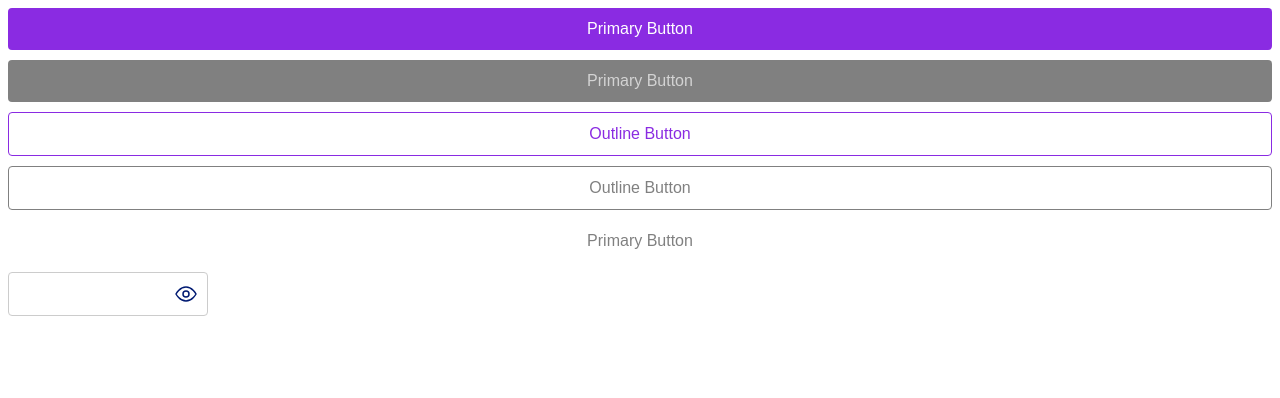
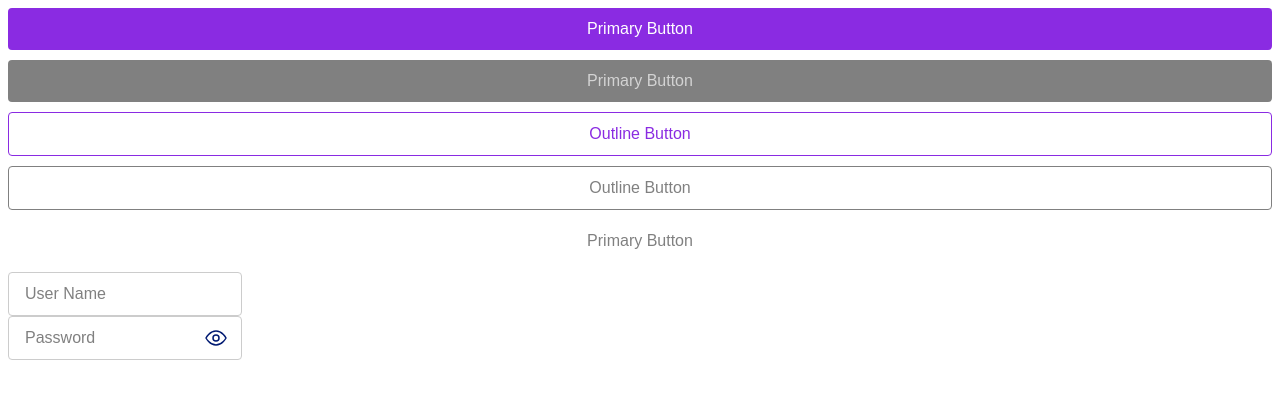
Before and after one commit to niltonc/ds-core, a Next.js app: page / in a window 1280 px wide. Shown: the top 398 px of the page. Built offline with nearby package versions, Linux system fonts and the light colour scheme.

Commit message:
feat: add input component

```diff
--- a/src/app/page.tsx
+++ b/src/app/page.tsx
@@ -24,7 +24,8 @@ export default function Home() {
         </Button>
         <Button variant="text">Primary Button</Button>
         <div style={{ width: 200 }}>
-          <Input type="password" />
+          <Input placeholder="User Name" />
+          <Input placeholder="Password" type="password" />
         </div>
       </div>
     </main>
--- a/src/components/input/styles.scss
+++ b/src/components/input/styles.scss
@@ -14,6 +14,7 @@ $border-radius: 4px;
 .container {
   display: flex;
   position: relative;
+  flex-direction: column;
 }
 .input {
   border: 1px solid #ccc;
@@ -37,9 +38,9 @@ $border-radius: 4px;
 }
 .icon {
   top: 55%;
-  right: 10px;
+  right: -20px;
   cursor: pointer;
   position: absolute;
   transform: translateY(-50%);
-  background: transparent;
+  background: $white;
 }
```
